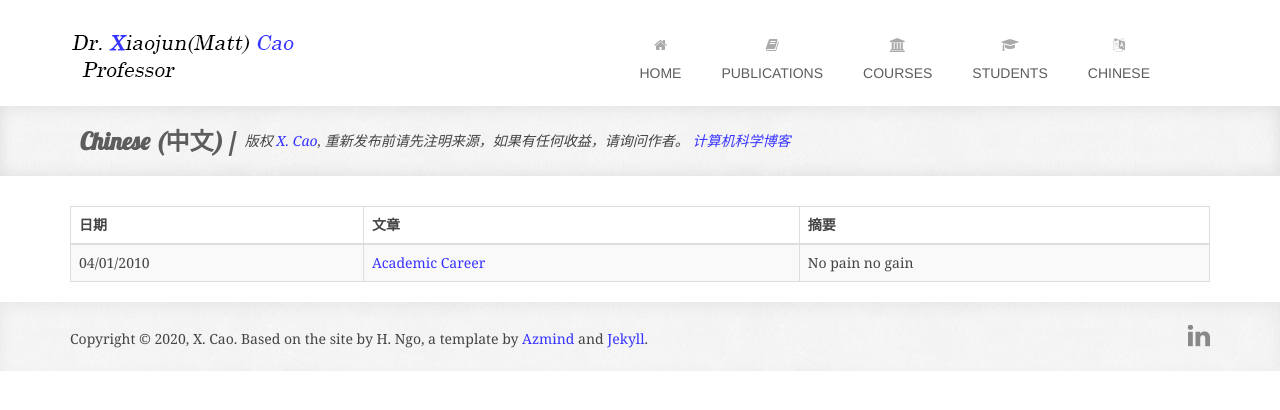
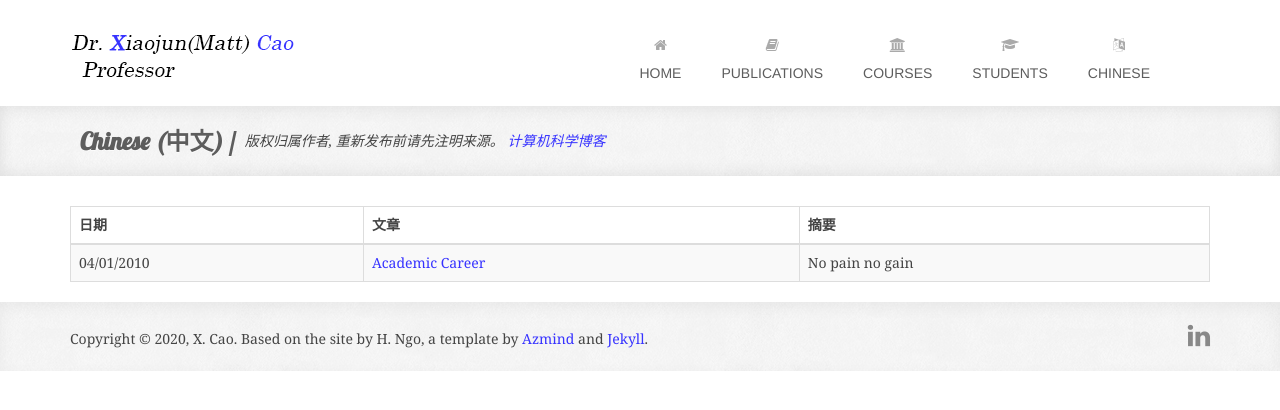
Before and after one commit to xiaojuncao/xiaojuncao, a Jekyll site: the page built from chinese.html, in a window 1280 px wide. Shown: the top 410 px of the page. Built offline with Jekyll 4.4.1, drawn with Linux system fonts in a browser that asks for light colours; some web fonts are replaced.

Commit message:
Update chinese.html

```diff
--- a/chinese.html
+++ b/chinese.html
@@ -1,7 +1,7 @@
 ---
 layout: page
 title: Chinese (中文)
-sub-title: 版权 <a href="http://cs.gsu.edu/cao">X. Cao</a>, 重新发布前请先注明来源，如果有任何收益，请询问作者。 <a href="http://procul.org/blog/">计算机科学博客</a>
+sub-title: 版权归属作者, 重新发布前请先注明来源。 <a href="http://procul.org/blog/">计算机科学博客</a>
 ---
 
 <div class="front-full-width-container">
```
